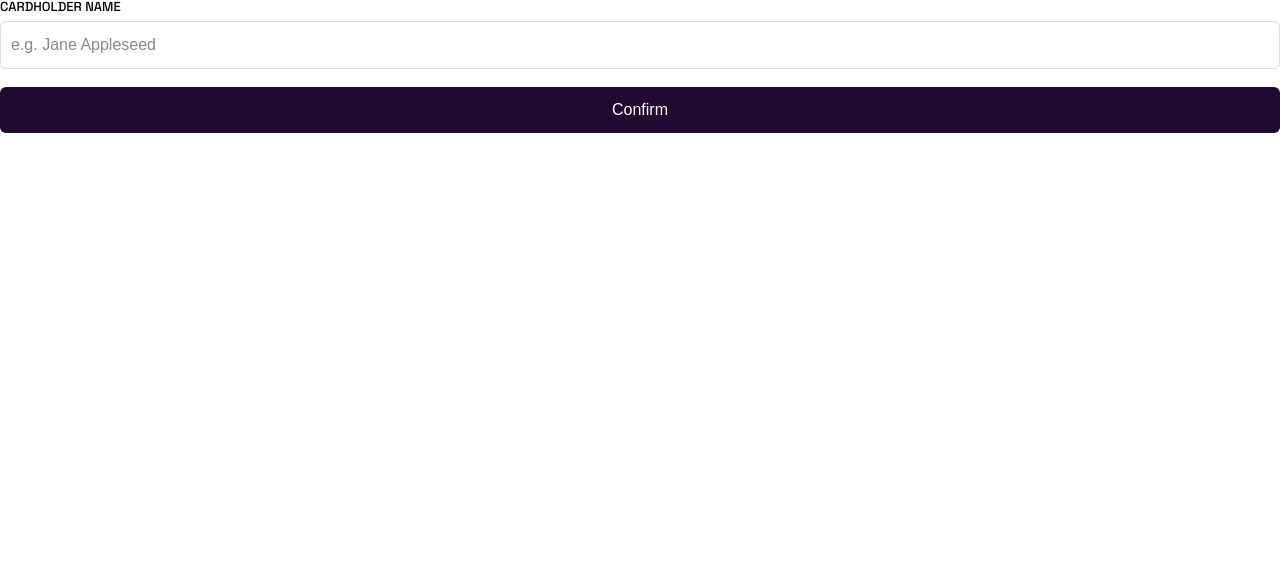
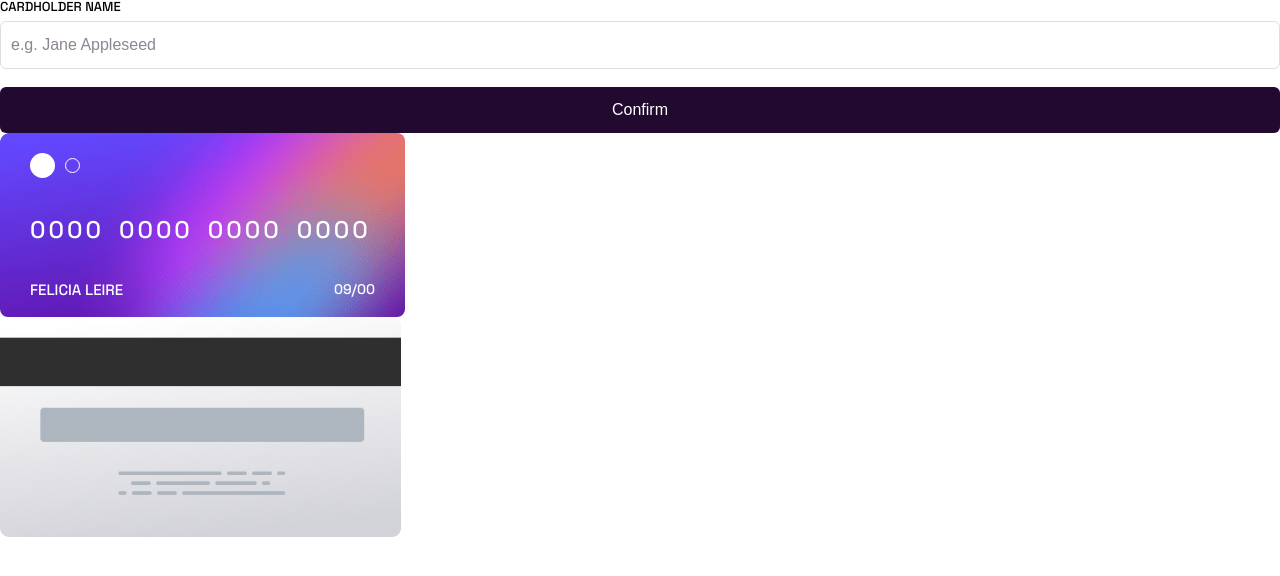
Before and after one commit to bjordandev/fm-interactive-card-details-form, a plain HTML site: page index.html in a window 1280 px wide. Drawn offline with Linux system fonts and the light colour scheme.

Commit message:
create card component

```diff
--- a/index.css
+++ b/index.css
@@ -93,6 +93,81 @@ body {
     transform:scaleX(1);
 }
 
+.card {
+    width:76%;
+    max-width:405px;
+    padding: 20px;
+    border-radius: 8px;
+}
+
+.card.card--front {
+    background-image: url("images/bg-card-front.png");
+}
+
+.card.card--back {
+    height:220px;
+    background-image: url("images/bg-card-back.png");
+    background-position: 0 0;
+    background-size: contain;
+    background-repeat: no-repeat;
+}
+
+.card__logo {
+    display:flex;
+    align-items: center;
+    margin-block-end: 40px;
+}
+
+.card__round, .card__circle {
+    display:block;
+    border-radius:50%;
+}
+
+.card__round {
+    width:25px;
+    height:25px;
+    margin-inline-end:10px;
+    background-color: white;
+}
+
+.card__circle {
+    width:15px;
+    height:15px;
+    background-color: transparent;
+    border:1px solid white;
+}
+
+.card__ccn {
+    display:flex;
+    margin-block-end: 40px;
+}
+
+.card__ccn > span {
+    color:var(--c-neutral);
+    text-transform:uppercase;
+    font-size:20px;
+}
+
+.card__ccn > span:not(:last-child) {
+    margin-inline-end: 5px;
+}
+
+.card__footer {
+    display:flex;
+    justify-content: space-between;
+}
+
+.card__author {
+    color:var(--c-neutral);
+    text-transform:uppercase;
+    font-size:15px;
+}
+
+.card__date {
+    color:var(--c-neutral);
+    text-transform:uppercase;
+    font-size:14px;
+}
 
 @media screen and (min-width: 1051px) {
     .button {
@@ -100,4 +175,17 @@ body {
         border-radius:6px;
         font-size:16px;
     }
+
+    .card {
+        padding:20px 30px;
+    }
+
+    .card__ccn > span {
+        letter-spacing: 3px;
+        font-size:24px;
+    }
+
+    .card__ccn > span:not(:last-child) {
+        margin-inline-end: 15px;
+    }
 }
--- a/index.html
+++ b/index.html
@@ -20,6 +20,25 @@
     <button class="button">
         confirm
     </button>
+    <div class="card card--front">
+        <header class="card__logo">
+            <span class="card__round"></span>
+            <span class="card__circle"></span>
+        </header>
+        <span class="card__ccn">
+            <span data-ccn="1">0000</span>
+            <span data-ccn="2">0000</span>
+            <span data-ccn="3">0000</span>
+            <span data-ccn="4">0000</span>
+        </span>
+        <footer class="card__footer">
+            <span class="card__author">felicia leire</span>
+            <span class="card__date">09/00</span>
+        </footer>
+    </div>
+    <div class="card card--back">
+
+    </div>
 
     </button>
     <script src="index.js"></script>
```
